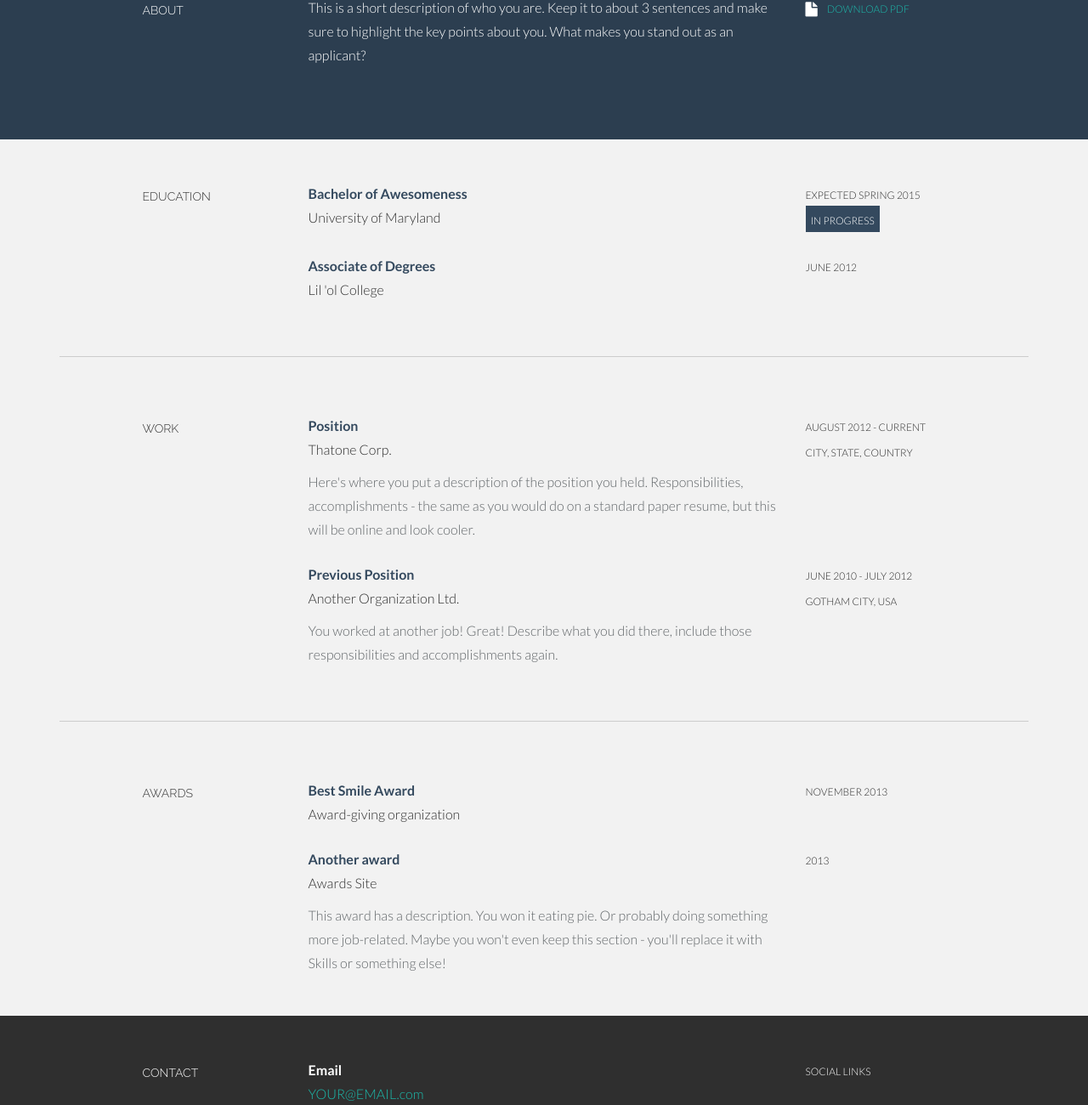
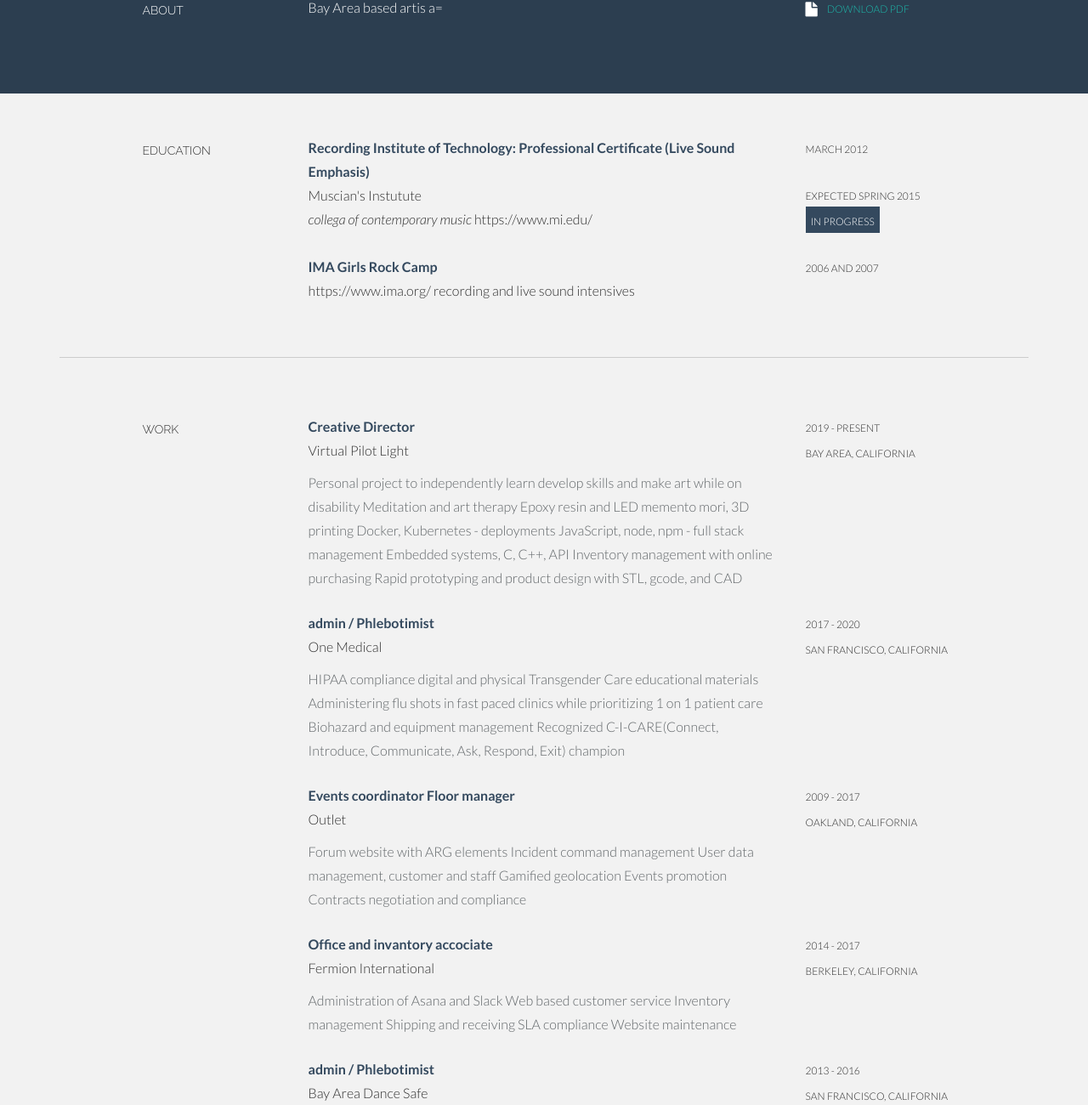
Before and after one commit to knommon/resume, a plain HTML site: page index.html in a window 1280 px wide. Shown: the part 565-1865 px from the top of the page at 85% size. Drawn offline with Linux system fonts and the light colour scheme.

Commit message:
Update index.html
index.html updated with my info

```diff
--- a/index.html
+++ b/index.html
@@ -11,7 +11,7 @@
     <link rel="apple-touch-icon" href="icon.png" />
 
 		<!-- EDIT: title -->
-    <title>My Awesome Resume</title>
+    <title>Virtual Pilot Light</title>
 
     <!-- Bootstrap core CSS -->
     <link href="css/bootstrap.css" rel="stylesheet">
@@ -40,9 +40,9 @@
 			<div class="row centered">
 				<div class="col-lg-12">
 					<!-- EDIT: name -->
-					<h1>Your Name</h1>
+					<h1>Omega Rae</h1>
 					<!-- EDIT: title | email -->
-					<h3>Web Designer | <a href="mailto:YOU@EMAIL.com" target="_blank">YOU@EMAIL.com</a></h3>
+					<h3>Audio Engineer | <a href="mailto:omega.x.rae@gmail.com" target="_blank">omega.x.rae@gmail.com</a></h3>
 				</div><!--/.col-lg-12 -->
 			</div><!--/.row -->
 		</div><!--/.container -->
@@ -59,7 +59,7 @@
 				</div>
 				<div class="col-lg-6">
 					<!-- EDIT: about -->
-					<p>This is a short description of who you are. Keep it to about 3 sentences and make sure to highlight the key points about you. What makes you stand out as an applicant?</p>
+					<p>Bay Area based artis a=</p>
 				</div>
 				<div class="col-lg-3">
 					<!-- EDIT: download link -->
@@ -81,10 +81,16 @@
 				</div>
 				<!-- EDIT: education line 1 -->
 				<div class="col-lg-6">
-					<p><t>Bachelor of Awesomeness</t><br/>
-						University of Maryland
+					<p><t>Recording Institute of Technology: Professional Certificate (Live Sound Emphasis)</t><br/>
+						Muscian's Instutute</br/>
+						<i>collega of contemporary music</i>
+						https://www.mi.edu/
+
 						<!--<br/><i>Extra info here</i>-->
 					</p>
+				</div>
+				<div class="col-lg-3">
+					<p><sm>March 2012</sm></p>
 				</div>
 				<div class="col-lg-3">
 					<p><sm>Expected SPRING 2015</sm><br/>
@@ -94,13 +100,14 @@
 
 				<!-- EDIT: education line 2 -->
 				<div class="col-lg-6 col-lg-offset-3">
-					<p><t>Associate of Degrees </t><br/>
-						 Lil 'ol College
+					<p><t>IMA Girls Rock Camp</t><br/>
+						 https://www.ima.org/
+						 recording and live sound intensives
 						<!--<br/><i>Extra info here</i>-->
 					</p>
 				</div>
 				<div class="col-lg-3">
-					<p><sm>JUNE 2012</sm></p>
+					<p><sm>2006 and 2007</sm></p>
 				</div>
 
 		</div><!--/.row -->
@@ -115,28 +122,101 @@
 				<div class="col-lg-2 col-lg-offset-1">
 					<h5>WORK</h5>
 				</div>
+
 				<!-- EDIT: work line 1 -->
 				<div class="col-lg-6">
-					<p class="tight"><t>Position </t><br/>
-						Thatone Corp. <br/>
+					<p class="tight"><t>Creative Director  </t><br/>
+						Virtual Pilot Light <br/>
 					</p>
-					<p><more>Here's where you put a description of the position you held. Responsibilities, accomplishments - the same as you would do on a standard paper resume, but this will be online and look cooler.</more></p>
+					<p><more>Personal project to independently learn develop skills and make art while on disability
+
+					Meditation and art therapy
+					Epoxy resin and LED memento mori, 3D printing
+					Docker, Kubernetes - deployments
+					JavaScript, node, npm - full stack management
+					Embedded systems,  C, C++, API
+					Inventory management with online purchasing
+					Rapid prototyping and product design with STL, gcode, and CAD
+</more></p>
 				</div>
 				<div class="col-lg-3">
-					<p><sm>AUGUST 2012 - CURRENT <br />
-					CITY, STATE, COUNTRY</sm></p>
+					<p><sm>2019 - Present <br />
+					Bay Area, California</sm></p>
 				</div>
 
 				<!-- EDIT: work line 2-->
 				<div class="col-lg-6 col-lg-offset-3">
-					<p class="tight"><t>Previous Position</t><br/>
-						Another Organization Ltd. <br/>
+					<p class="tight"><t>admin / Phlebotimist</t><br/>
+						One Medical <br/>
 					</p>
-					<p><more>You worked at another job! Great! Describe what you did there, include those responsibilities and accomplishments again.</more></p>
+					<p><more>HIPAA compliance digital and physical
+					Transgender Care educational materials
+					Administering flu shots in fast paced clinics while prioritizing 1 on 1 patient care
+					Biohazard and equipment management
+					Recognized C-I-CARE(Connect, Introduce, Communicate, Ask, Respond, Exit) champion
+					</more></p>
 				</div>
 				<div class="col-lg-3">
-					<p><sm>JUNE 2010 - JULY 2012 <br />
-					GOTHAM CITY, USA</sm></p>
+					<p><sm>2017 - 2020 <br />
+					San Francisco, California</sm></p>
+				</div>
+
+				<!-- EDIT: work line 3 -->
+				<div class="col-lg-6 col-lg-offset-3">
+					<p class="tight"><t>Events coordinator Floor manager</t><br/>
+						Outlet <br/>
+					</p>
+					<p><more>Forum website with ARG elements
+					Incident command management
+					User data management, customer and staff
+					Gamified geolocation
+					Events promotion
+					Contracts negotiation and compliance
+
+					</more></p>
+				</div>
+				<div class="col-lg-3">
+					<p><sm>2009 - 2017 <br />
+					Oakland, California</sm></p>
+				</div>
+
+				<!-- EDIT: work line 4 -->
+				<div class="col-lg-6 col-lg-offset-3">
+					<p class="tight"><t>Office and invantory accociate</t><br/>
+						Fermion International <br/>
+					</p>
+					<p><more>Administration of Asana and Slack
+						Web based customer service
+						Inventory management
+						Shipping and receiving
+						SLA compliance
+						Website maintenance
+
+					</more></p>
+				</div>
+				<div class="col-lg-3">
+					<p><sm>2014 - 2017 <br />
+					Berkeley, California</sm></p>
+				</div>
+
+				<!-- EDIT: work line 5 -->
+				<div class="col-lg-6 col-lg-offset-3">
+					<p class="tight"><t>admin / Phlebotimist</t><br/>
+						Bay Area Dance Safe<br/>
+					</p>
+					<p><more>Recruiting and training volunteers
+					Schedule management
+					Conflict resolution
+					Social media marketing and management
+					Customer management
+					Internationally distributed peer education literature
+
+
+					</more></p>
+				</div>
+				<div class="col-lg-3">
+					<p><sm>2013 - 2016 <br />
+					San Francisco, California</sm></p>
 				</div>
 		</div><!--/.row -->
 		<br>
@@ -189,7 +269,7 @@
 				<!-- EDIT: email -->
 				<div class="col-lg-6">
 					<p><t>Email</t><br/>
-						<a href="mailto:YOUR@EMAIL.com" target="_blank" class="mail">YOUR@EMAIL.com</a> <br/>
+						<a href="mailto:omega.x.rae@gmail.com" target="_blank" class="mail">omega.x.rae@gmail.com</a> <br/>
 					</p>
 					<!-- EDIT: address -->
 					<p><t>Address</t><br/>
@@ -199,18 +279,19 @@
 					</p>
 					<!-- EDIT: phone number -->
 					<p><t>Phone</t><br/>
-						<a href="tel:2345678901" class="tel">(234) 567-8901</a> <br/>
+						<a href="tel:4159007434" class="tel">415-900-7434</a> <br/>
 					</p>
 				</div>
 				<div class="col-lg-3">
 					<p><sm>SOCIAL LINKS</sm></p>
 					<p>
 						<!-- EDIT: Social Links. Replace # with your URL for each -->
-						<a href="#" target="_blank"><i class="icon-dribbble"></i></a>
 						<a href="#" target="_blank"><i class="icon-twitter"></i></a>
 						<a href="#" target="_blank"><i class="icon-facebook"></i></a>
 						<a href="#" target="_blank"><i class="icon-linkedin"></i></a>
-						<!--<a href="#" target="_blank"><i class="icon-github"></i></a>-->
+						<a href="https://github.com/virtualpilotlight" target="_blank"><i class="icon-github"></i></a>
+						<!--- EDIT add icon for IG -->
+						<a href="https://www.instagram.com/virtualpilotlight/"><i class="icon-instagram">
 					</p>
 				</div>
 			</div><!--/.row -->
```
